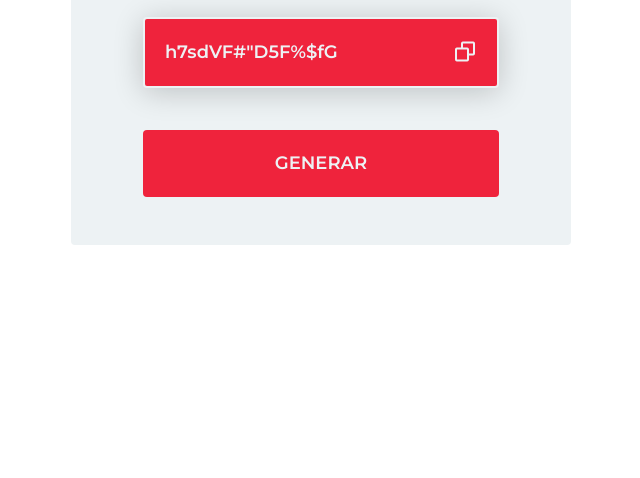
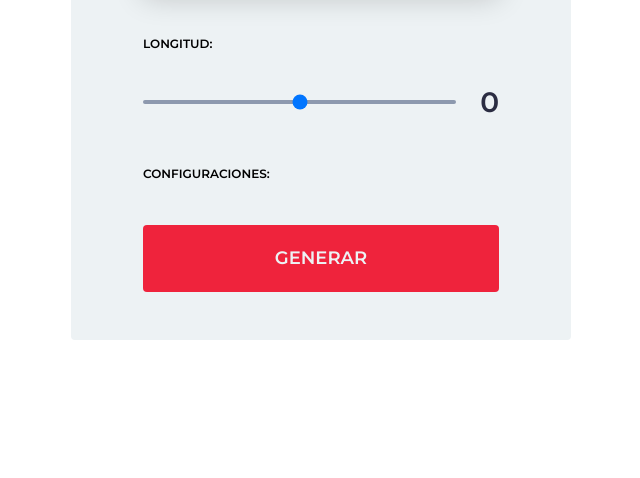
Before and after one commit to darvorl/generador-de-contrasenas-alura, a plain HTML site: page index.html in a window 1280 px wide. Shown: the part 322-800 px from the top of the page, without its empty margins (319-959 px from the left). Drawn offline with nearby package versions, Linux system fonts and the light colour scheme.

Commit message:
added the input range

```diff
--- a/index.html
+++ b/index.html
@@ -29,6 +29,18 @@
           </div>
         </div>
 
+        <div class="container__longitud">
+          <label for="password__range">LONGITUD:</label>
+          <div class="container__longitud__range">
+            <input type="range" name="" id="password__range" min="6" max="18" value="12">
+            <div class="container__longitud__range__value">0</div>
+          </div>
+        </div>
+
+        <div class="container__configuraciones">
+          <label for="">CONFIGURACIONES:</label>
+
+        </div>
 
         <button class="btn">GENERAR</button>
       </div>
--- a/style.css
+++ b/style.css
@@ -139,5 +139,57 @@ main {
 }
 
 /* LONGITUD */
+.container__longitud {
+  display: flex;
+  flex-direction: column;
+  gap: 28px;
+}
 
-/* CONFIGURACIONES */
+#password__range {
+  appearance: none;
+  border-radius: 12px;
+  background-color: var(--clr--text--400);
+  height: 4px;
+  outline: none;
+  width: 100%;
+}
+
+#password_range::-webkit-slider-thumb {
+  appearance: none;
+  width: 26px;
+  height: 26px;
+  border-radius: 50%;
+  background-color: var(--clr--text--700);
+  cursor: pointer;
+  border: none;
+}
+
+#password__range::-moz-range-thumb {
+  appearance: none;
+  width: 26px;
+  height: 26px;
+  border-radius: 50%;
+  background-color: var(--clr--text--700);
+  cursor: pointer;
+  border: none;
+}
+
+.container__longitud__range {
+  display: flex;
+  justify-content: space-between;
+  align-items: center;
+  gap: 24px;
+}
+
+.container__longitud__range__value {
+  font-size: 28px;
+  font-weight: 600;
+  color: var(--clr--text--700);
+}
+
+/* CONFIGURACIÓN */
+.container__configuraciones {
+  display: flex;
+  flex-direction: column;
+  gap: 28px;
+}
```
